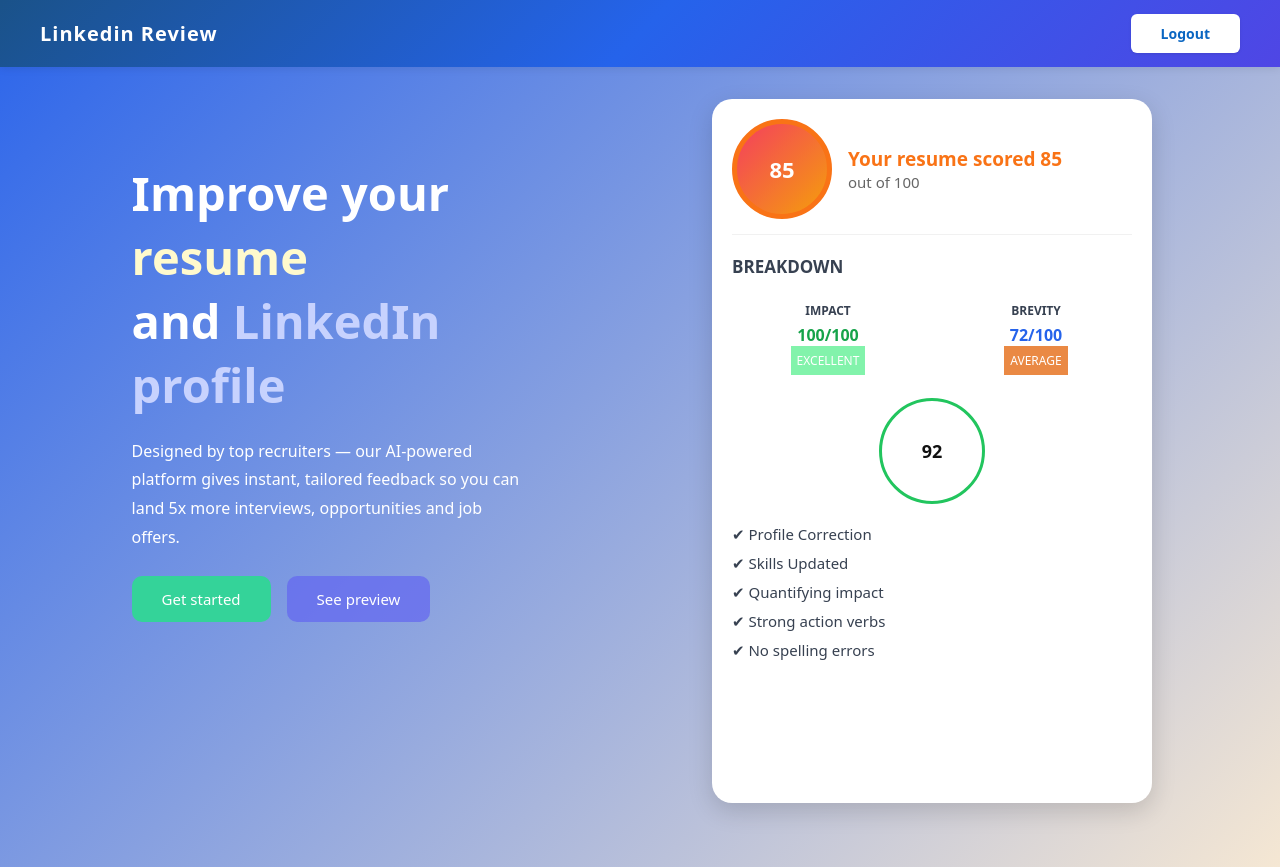
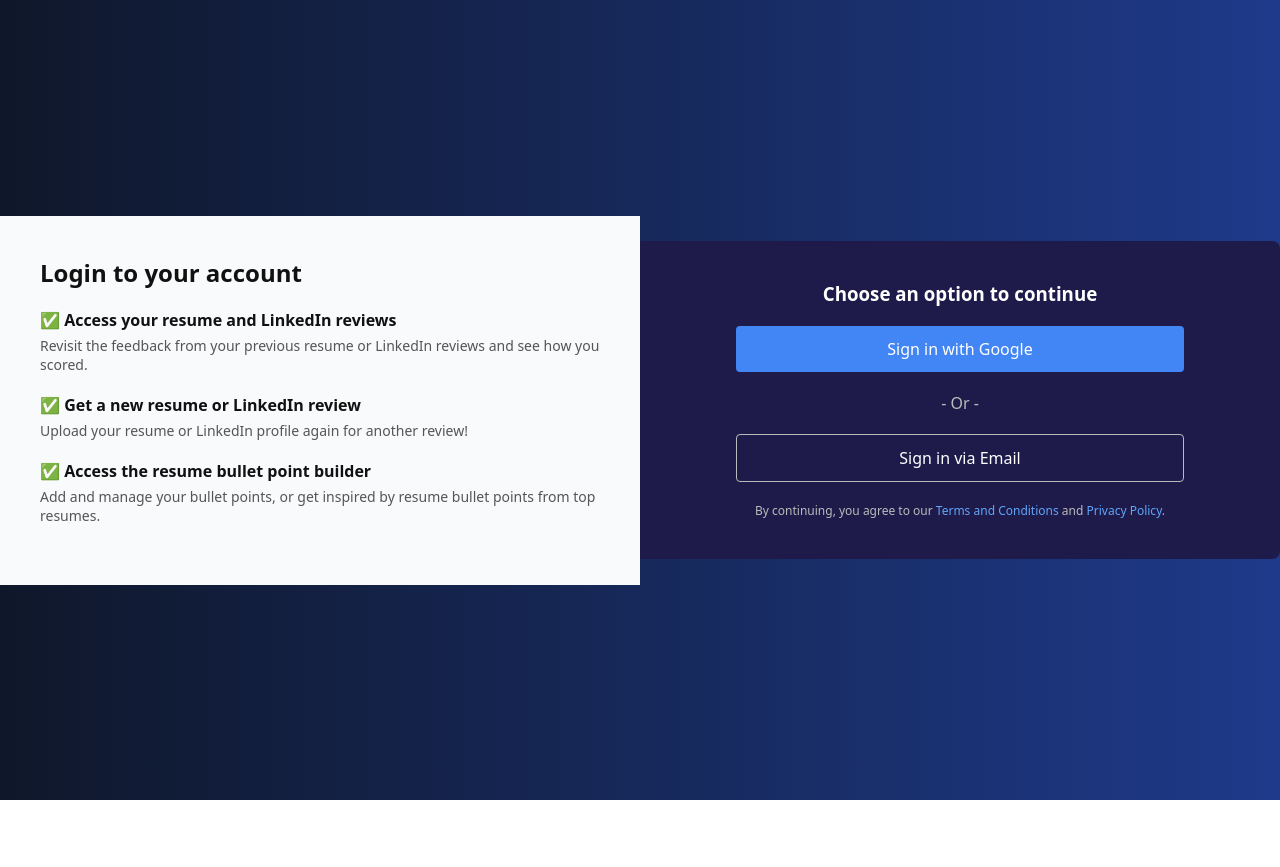
Before and after one commit to Nandiniatri/LinkedinProfileE, a React (Vite) app: page / in a window 1280 px wide. After the commit the page ends 800 px from the top, so only its background shows below. Built offline with nearby package versions, Linux system fonts and the light colour scheme.

Commit message:
mene login ka page banaya hai or css thodi ki hai or bhi karni hai abhi

```diff
--- a/src/App.jsx
+++ b/src/App.jsx
@@ -1,11 +1,13 @@
 import './App.css'
 import LinkedinProfileExplore from './linkedinProfileExplore/LinkedinProfileExplore'
+import LoginPage from './linkedinProfileExplore/login/LoginPage'
 
 function App() {
 
   return (
     <>
-      <LinkedinProfileExplore />
+      {/* <LinkedinProfileExplore /> */}
+      <LoginPage />
     </>
   )
 }
--- /dev/null
+++ b/src/linkedinProfileExplore/login/LoginPage.css
@@ -0,0 +1,88 @@
+.main-div-login {
+    display: flex;
+    justify-content: center;
+    align-items: center;
+    min-height: 100vh;
+    background: linear-gradient(to right, #0f172a, #1e3a8a);
+    color: white;
+    font-family: Arial, sans-serif;
+}
+
+.login-left {
+    flex: 1;
+    background: #f9fafb;
+    color: #111;
+    padding: 40px;
+}
+
+.login-left h2 {
+    margin-bottom: 20px;
+    font-size: 24px;
+}
+
+.login-left ul {
+    list-style: none;
+    padding: 0;
+}
+
+.login-left li {
+    margin-bottom: 20px;
+    font-weight: bold;
+}
+
+.login-left p {
+    font-weight: normal;
+    margin-top: 5px;
+    font-size: 14px;
+    color: #555;
+}
+
+.login-right {
+    flex: 1;
+    background: #1e1b4b;
+    padding: 40px;
+    text-align: center;
+    border-radius: 0 8px 8px 0;
+}
+
+.login-right h3 {
+    margin-bottom: 20px;
+}
+
+.google-btn {
+    background: #4285f4;
+    color: white;
+    border: none;
+    padding: 12px 20px;
+    border-radius: 4px;
+    cursor: pointer;
+    width: 80%;
+    font-size: 16px;
+}
+
+.divider {
+    margin: 20px 0;
+    color: #bbb;
+}
+
+.email-btn {
+    background: transparent;
+    border: 1px solid #bbb;
+    color: white;
+    padding: 12px 20px;
+    border-radius: 4px;
+    cursor: pointer;
+    width: 80%;
+    font-size: 16px;
+}
+
+.terms {
+    margin-top: 20px;
+    font-size: 12px;
+    color: #bbb;
+}
+
+.terms a {
+    color: #60a5fa;
+    text-decoration: none;
+}
--- /dev/null
+++ b/src/linkedinProfileExplore/login/LoginPage.jsx
@@ -0,0 +1,38 @@
+import './LoginPage.css';
+
+const LoginPage = () => {
+    return (
+        <div className="main-div-login">
+            <div className="login-left">
+                <h2>Login to your account</h2>
+                <ul>
+                    <li>
+                        ✅ Access your resume and LinkedIn reviews
+                        <p>Revisit the feedback from your previous resume or LinkedIn reviews and see how you scored.</p>
+                    </li>
+                    <li>
+                        ✅ Get a new resume or LinkedIn review
+                        <p>Upload your resume or LinkedIn profile again for another review!</p>
+                    </li>
+                    <li>
+                        ✅ Access the resume bullet point builder
+                        <p>Add and manage your bullet points, or get inspired by resume bullet points from top resumes.</p>
+                    </li>
+                </ul>
+            </div>
+
+
+            <div className="login-right">
+                <h3>Choose an option to continue</h3>
+                <button className="google-btn">Sign in with Google</button>
+                <div className="divider">- Or -</div>
+                <button className="email-btn">Sign in via Email</button>
+                <p className="terms">
+                    By continuing, you agree to our <a href="#">Terms and Conditions</a> and <a href="#">Privacy Policy</a>.
+                </p>
+            </div>
+        </div>
+    );
+};
+
+export default LoginPage;
```
